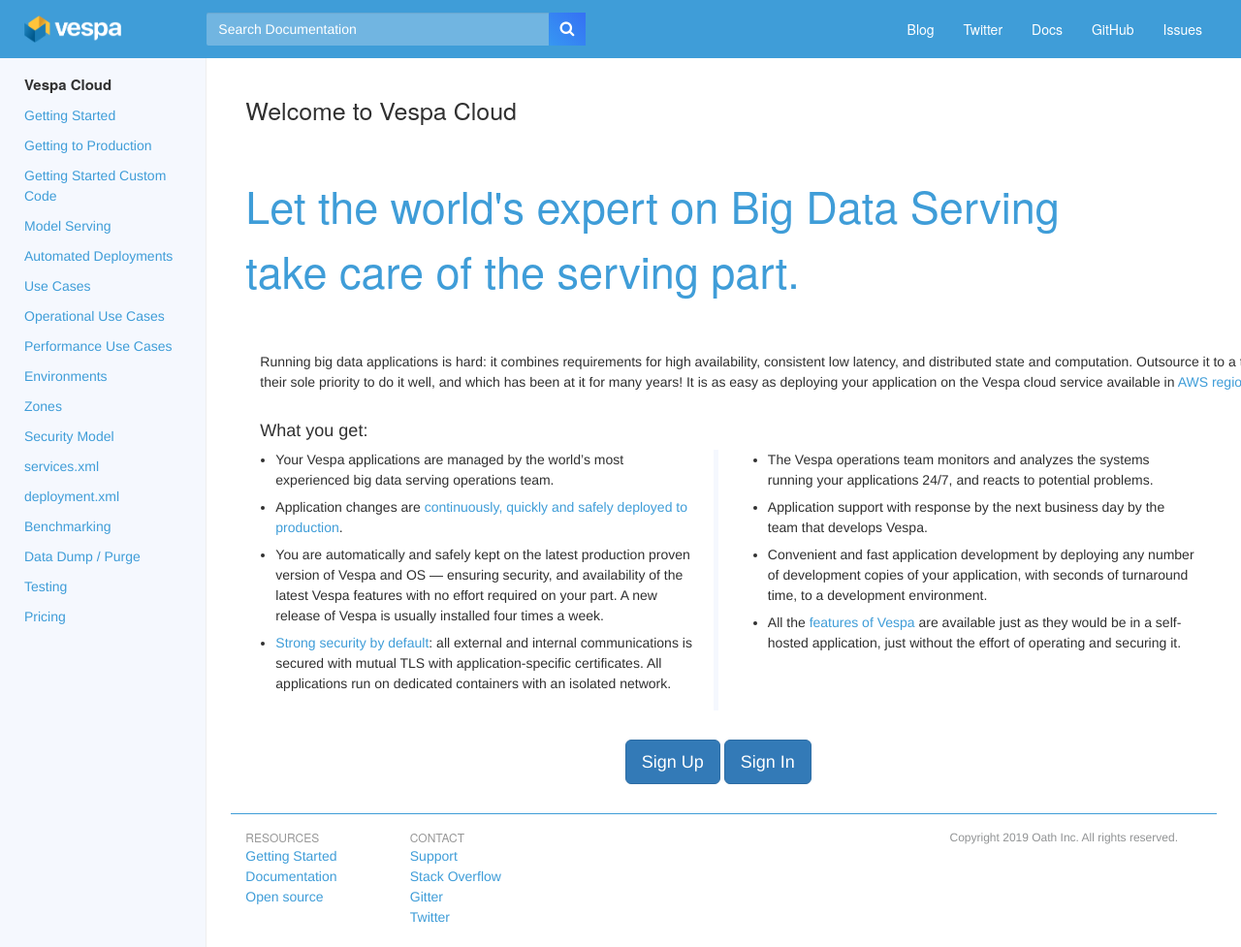
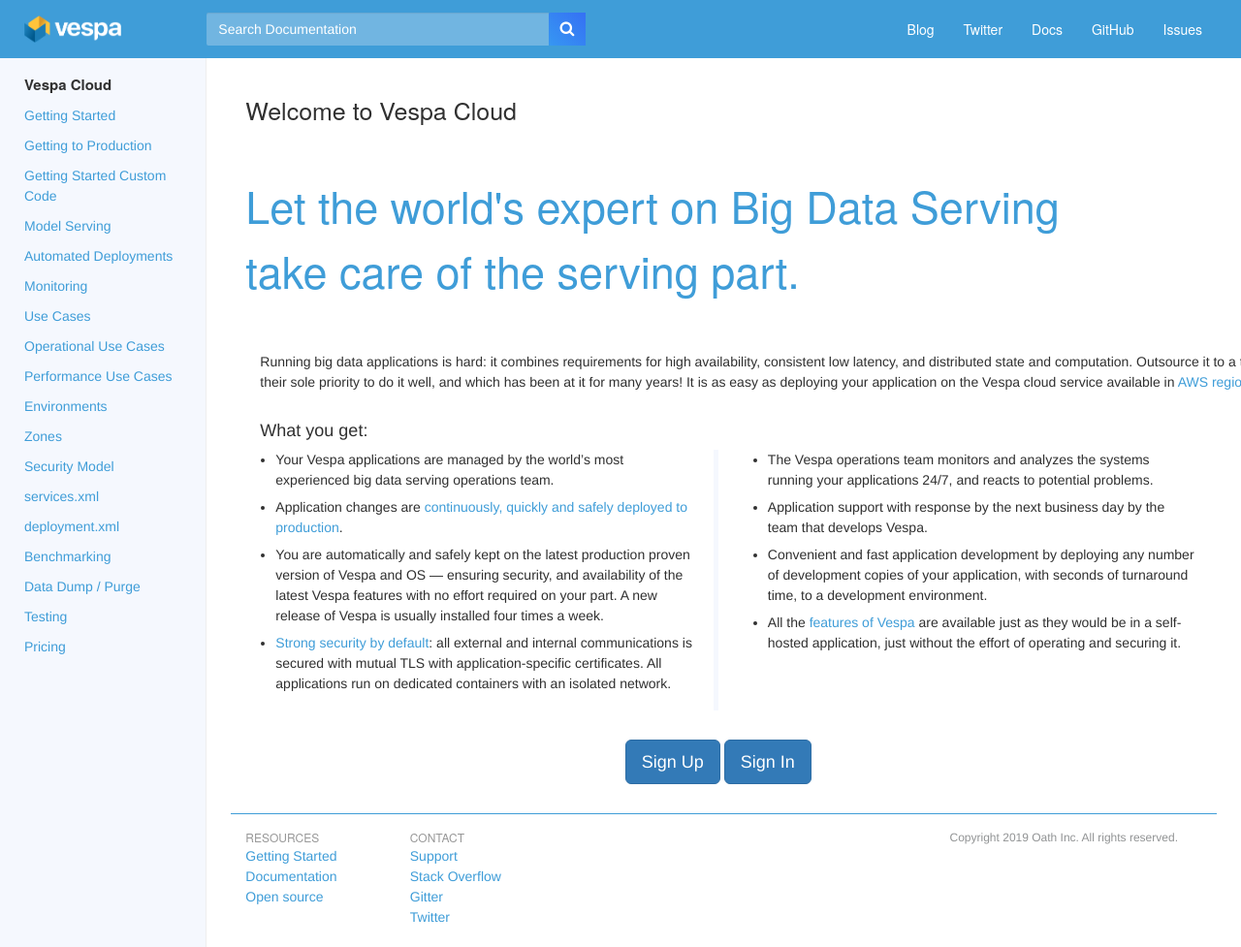
Before and after one commit to vespa-engine/cloud, a Jekyll site: the page built from index.html, in a window 1280 px wide and 977 px high. Shown: the whole window at 97% size. Built offline with Jekyll 4.4.1, drawn with Linux system fonts in a browser that asks for light colours.

Commit message:
link to monitoring doc

```diff
--- a/_data/sidebar.yml
+++ b/_data/sidebar.yml
@@ -12,6 +12,8 @@ docs:
       url: /model-serving
     - page: Automated Deployments
       url: /automated-deployments
+    - page: Monitoring
+      url: /monitoring
     - page: Use Cases
       url: /use-cases.html
     - page: Operational Use Cases
```
